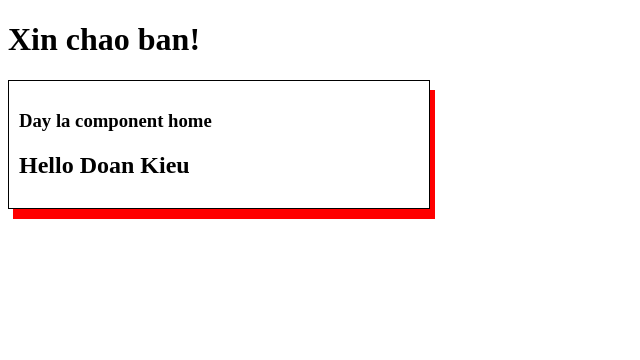
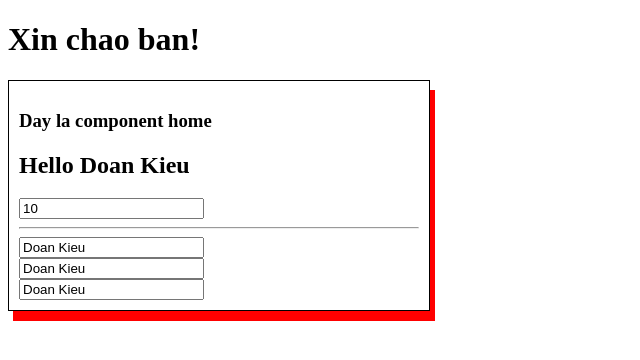
Before and after one commit to kieuvandoanit/Angular12, an Angular app: page / in a window 1280 px wide. Shown: the top 360 px of the page, without its empty margins (0-640 px from the left). Built offline with nearby package versions, Linux system fonts and the light colour scheme.

Commit message:
Binding data into html

```diff
--- a/src/app/home/home.component.html
+++ b/src/app/home/home.component.html
@@ -1,4 +1,12 @@
 <div class = "test">
     <h3>Day la component home</h3>
     <h2>Hello {{ name }}</h2>
+    <input type="text" value="10">
+    <br>
+    <hr>
+    <input type="text" [value]="name" title="This is name">
+    <br>
+    <input type="text" [value]="name" title="This is {{name}}">
+    <br>
+    <input type="text" [value]="name" [title]="'This is ' + name">
 </div>
```
